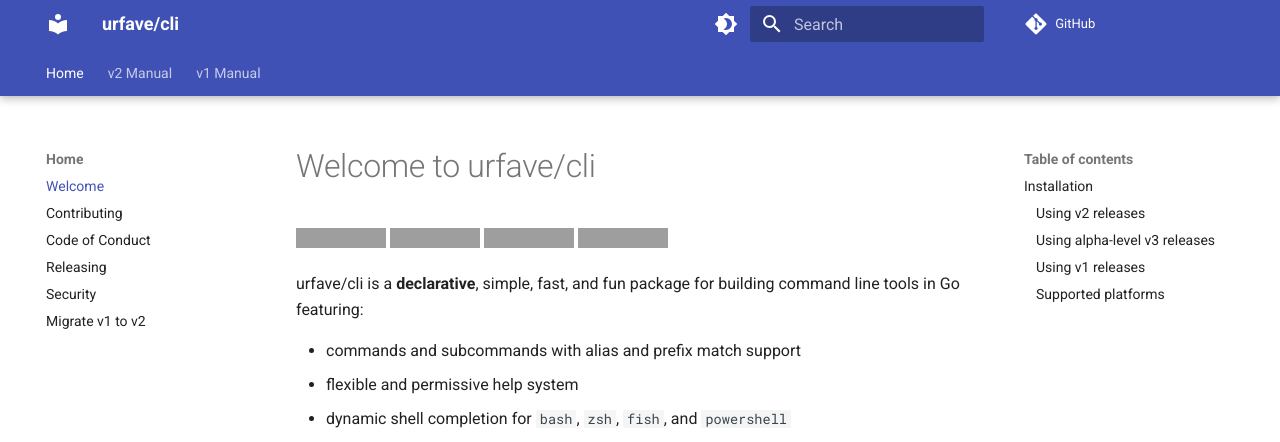
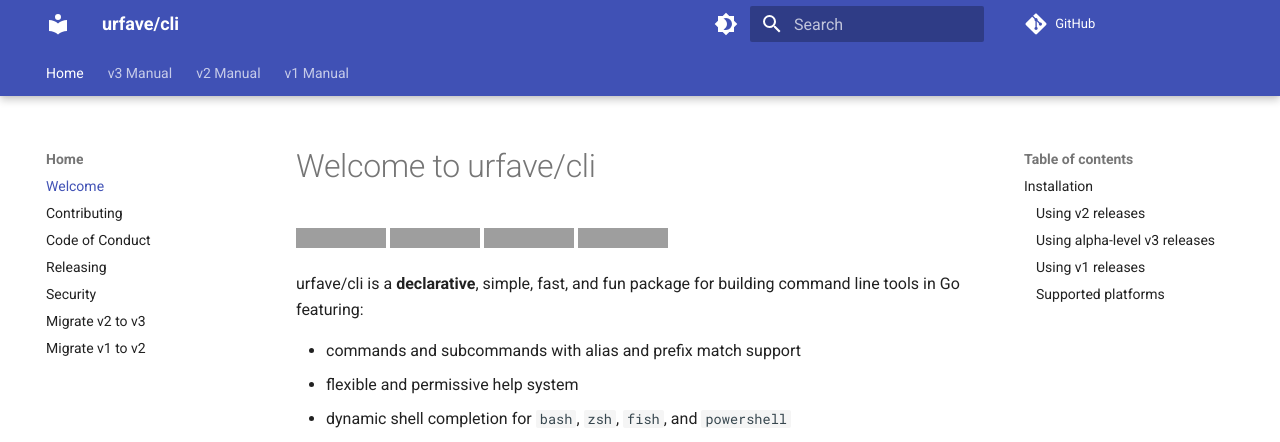
Before and after one commit to urfave/cli, an MkDocs documentation site: the page built from docs/index.md, in a window 1280 px wide. Shown: the top 442 px of the page. Built offline with MkDocs 1.6.1 and Material for MkDocs 9.7.7, drawn with Linux system fonts in a browser that asks for light colours; emoji names are drawn with the system emoji font; comment, search, counter and statistics services are not loaded; some of the changed lines change nothing that is shown; grey boxes are pictures that could not be loaded.

Commit message:
Docs: Add v3 docs links

```diff
--- a/mkdocs.yml
+++ b/mkdocs.yml
@@ -15,7 +15,25 @@
       - Code of Conduct: CODE_OF_CONDUCT.md
       - Releasing: RELEASING.md
       - Security: SECURITY.md
+      - Migrate v2 to v3: migrate-v2-to-v3.md
       - Migrate v1 to v2: migrate-v1-to-v2.md
+  - v3 Manual:
+      - Getting Started: v3/getting-started.md
+      - Migrating From Older Releases: v3/migrating-from-older-releases.md
+      - Examples:
+          - Greet: v3/examples/greet.md
+          - Arguments: v3/examples/arguments.md
+          - Flags: v3/examples/flags.md
+          - Subcommands: v3/examples/subcommands.md
+          - Subcommands Categories: v3/examples/subcommands-categories.md
+          - Exit Codes: v3/examples/exit-codes.md
+          - Combining Short Options: v3/examples/combining-short-options.md
+          - Bash Completions: v3/examples/bash-completions.md
+          - Generated Help Text: v3/examples/generated-help-text.md
+          - Version Flag: v3/examples/version-flag.md
+          - Timestamp Flag: v3/examples/timestamp-flag.md
+          - Suggestions: v3/examples/suggestions.md
+          - Full API Example: v3/examples/full-api-example.md
   - v2 Manual:
       - Getting Started: v2/getting-started.md
       - Migrating From Older Releases: v2/migrating-from-older-releases.md
```
